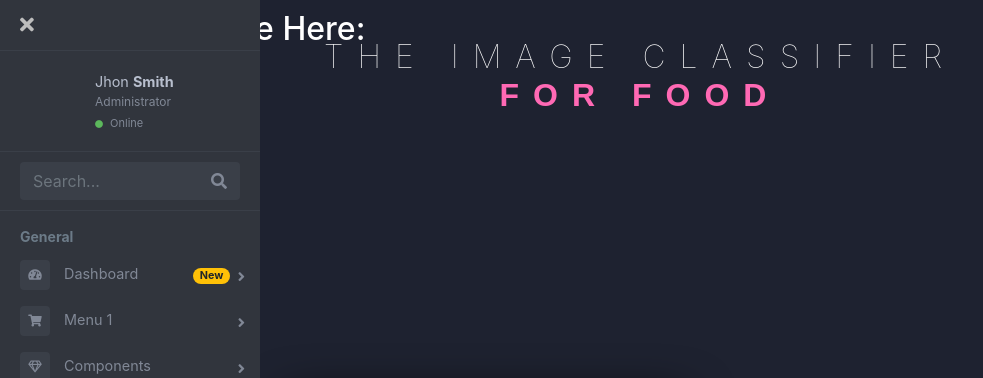
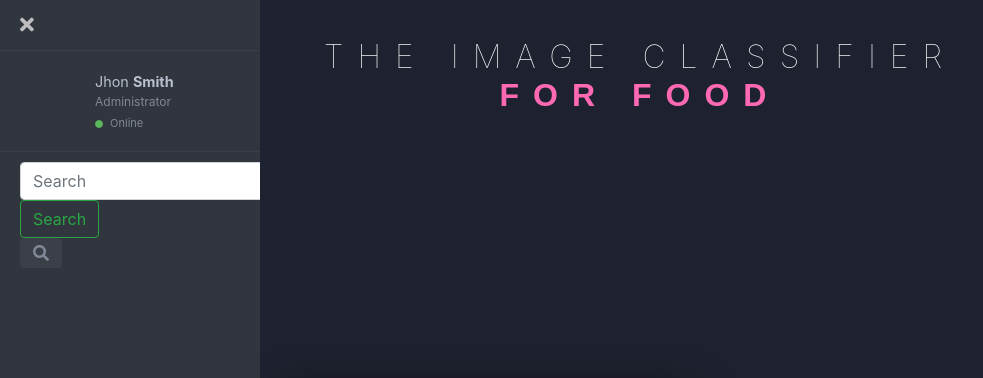
Before and after one commit to Aemitrius/classifier1, a Django app: template template/index.html in a window 1280 px wide. Shown: the top 378 px of the page, without its empty margins (0-983 px from the left). Run offline with Django 3.2, Linux system fonts and the light colour scheme; the template is opened without the code that fills it, so the values that code supplies are empty; some libraries are stand-ins or nearby versions.

Commit message:
Not verified

```diff
--- a/template/headerPage.html
+++ b/template/headerPage.html
@@ -722,8 +722,11 @@ body {
       <div class="sidebar-search">
         <div>
           <div class="input-group">
-            <input type="text" class="form-control search-menu" placeholder="Search...">
-            <div class="input-group-append">
+            <form method="GET" action="/search" class="form-inline">
+            <input class="form-control mr-sm-2" type="search" name="query" id="search" placeholder="Search"
+                aria-label="Search">
+            <button class="btn btn-outline-success my-2 my-sm-0" type="submit">Search</button>
+            </form>
               <span class="input-group-text">
                 <i class="fa fa-search" aria-hidden="true"></i>
               </span>
```
